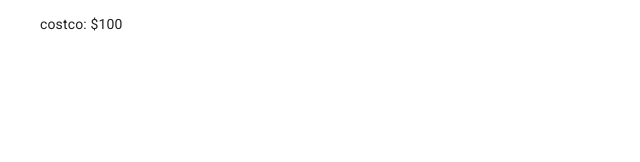
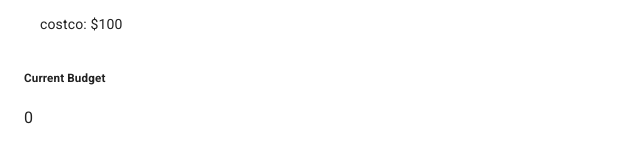
Before and after one commit to awburgard/IWT-Budget, a React (Create React App) app: page / in a window 1280 px wide. Shown: the part 340-502 px from the top of the page, without its empty margins (0-640 px from the left). Built offline with nearby package versions, Linux system fonts and the light colour scheme.

Commit message:
utilizes useContext for numbers

```diff
--- a/src/components/App.js
+++ b/src/components/App.js
@@ -4,6 +4,7 @@
 import { Container } from '@material-ui/core';
 import TransactionsProvider from './TransactionsProvider';
 import Transactions from './Transactions';
+import LoadCurrentBudget from './LoadCurrentBudget';
 
 function App() {
   return (
@@ -12,6 +13,8 @@
         <Container>
           <Budget />
           <Transactions />
+          <h5>Current Budget</h5>
+          <LoadCurrentBudget />
         </Container>
       </NumbersProvider>
     </TransactionsProvider>
--- /dev/null
+++ b/src/components/LoadCurrentBudget.js
@@ -0,0 +1,14 @@
+import React, { useContext } from 'react'
+import { NumbersContext } from './NumbersContext'
+
+import { Typography } from '@material-ui/core'
+
+function LoadCurrentBudget() {
+    const numbers = useContext(NumbersContext)
+    console.log(numbers)
+    return (
+        <Typography>{numbers.budget.totalIncome}</Typography>
+    )
+}
+
+export default LoadCurrentBudget
--- a/src/components/TransactionsProvider.js
+++ b/src/components/TransactionsProvider.js
@@ -14,8 +14,6 @@
     addTransaction = ({ cost, place }) => {
         this.setState({
             transactions: [...this.state.transactions, { cost, place }]
-        }, () => {
-            console.log(this.state.transactions)
         })
     }
 
```
